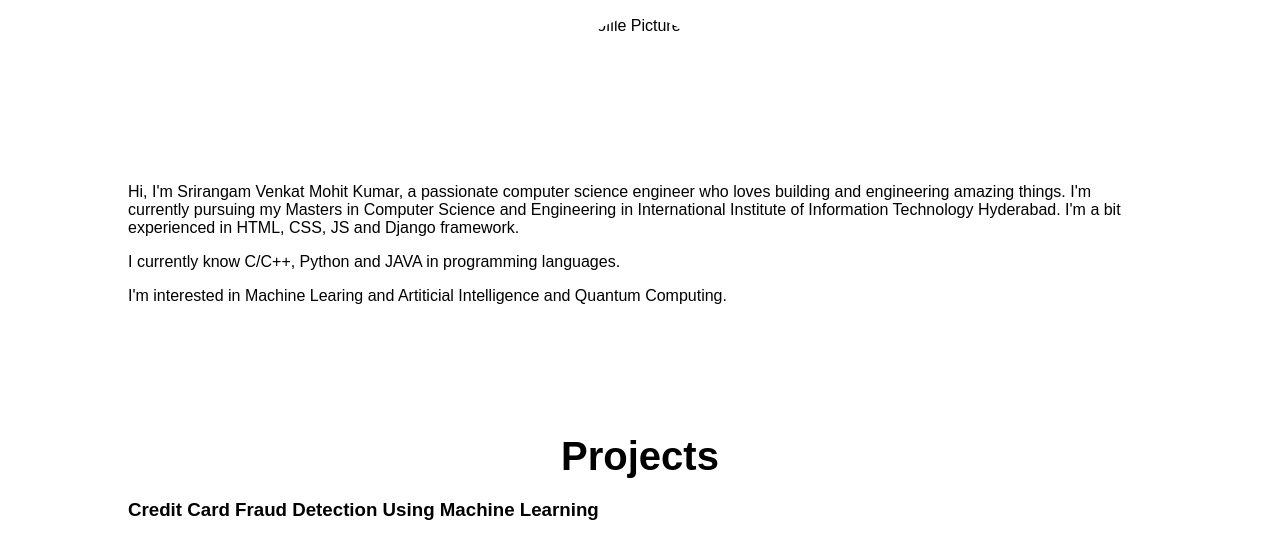
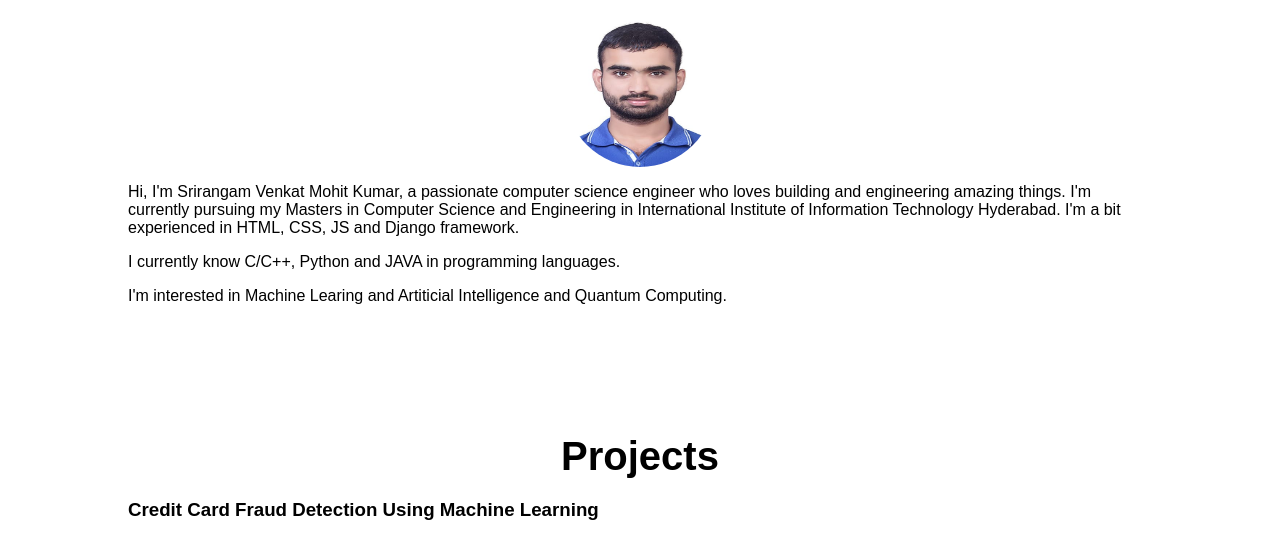
Before and after one commit to SVMK2808/svmk2808.github.io, a plain HTML site: page index.html in a window 1280 px wide. Shown: the part 266-800 px from the top of the page. Drawn offline with Linux system fonts and the light colour scheme.

Commit message:
Update index.html

```diff
--- a/index.html
+++ b/index.html
@@ -27,7 +27,7 @@
     <section id="about">
         <div class="container">
             <h2>About Me</h2>
-            <img src="image/photo.jpg" alt="Profile Picture" class="profile-pic">
+            <img src="photo.jpg" alt="Profile Picture" class="profile-pic">
             <p>Hi, I'm Srirangam Venkat Mohit Kumar, a passionate computer science engineer who loves building and engineering amazing things. I'm currently pursuing my Masters in Computer Science and Engineering in International Institute of Information Technology Hyderabad. I'm a bit experienced in HTML, CSS, JS and Django framework.
             <p>I currently know C/C++, Python and JAVA in programming languages.</p>
             <p>I'm interested in Machine Learing and Artiticial Intelligence and Quantum Computing. </p>
```
